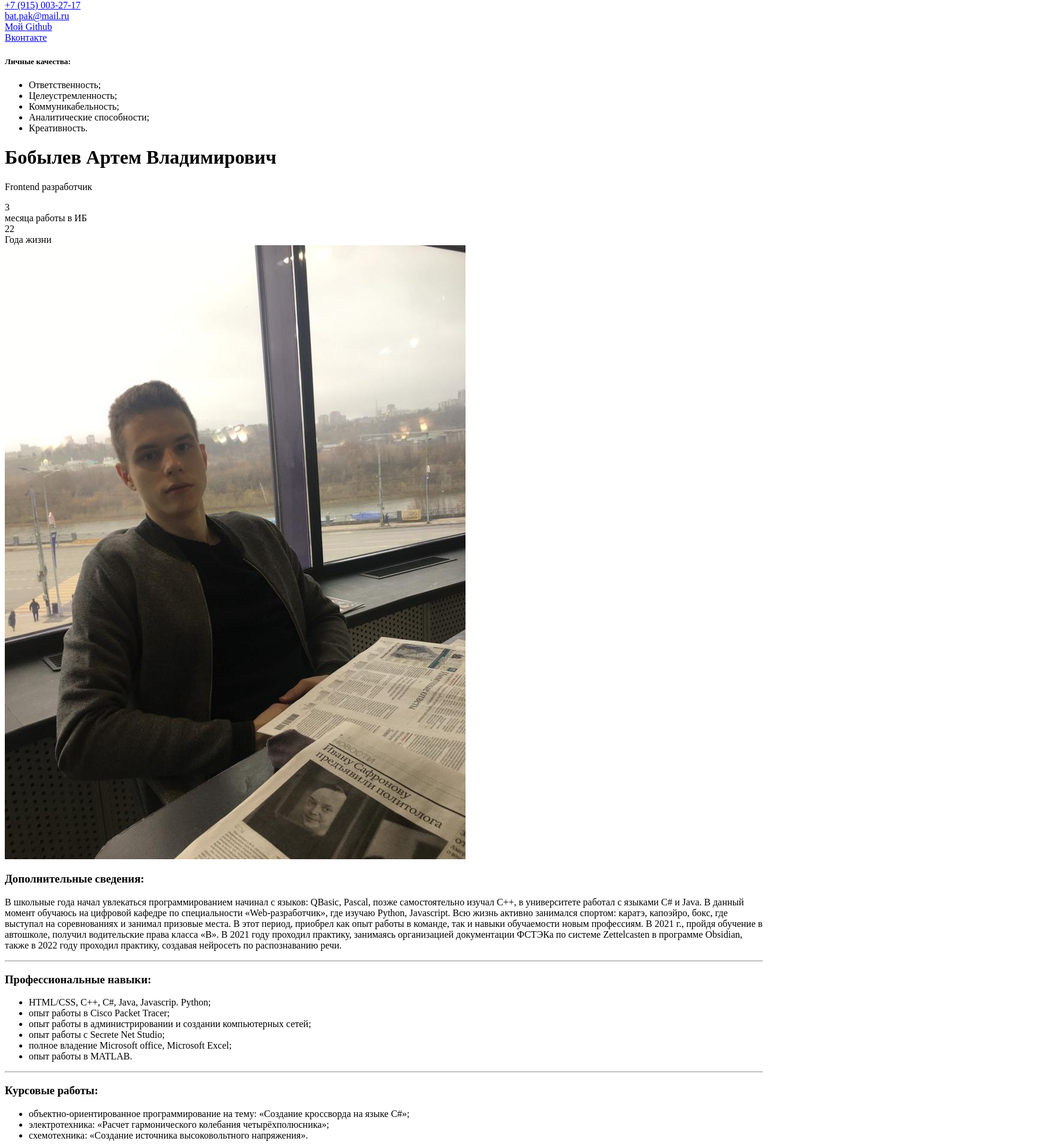
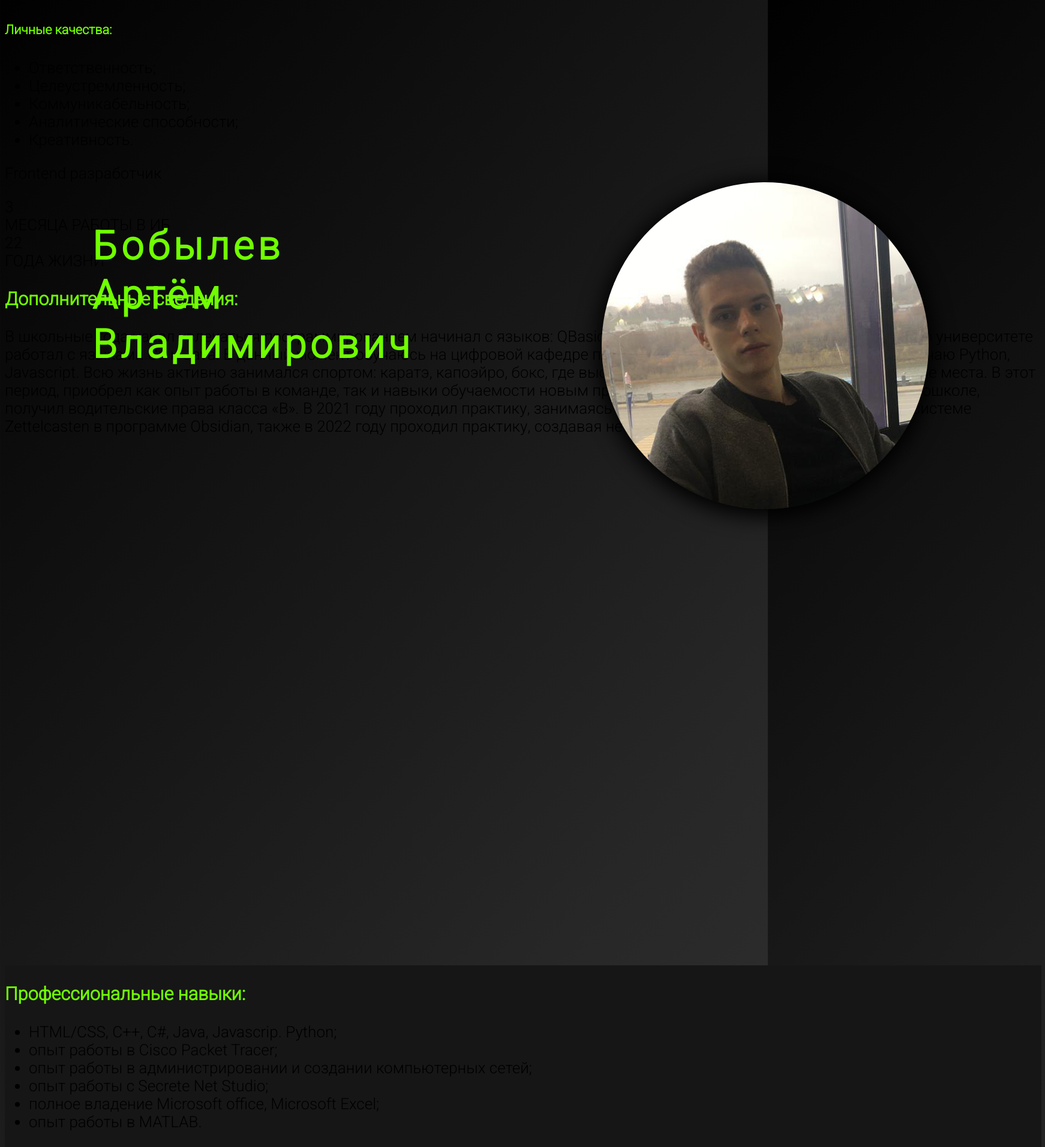
Before and after one commit to Gertykhan/ResumeLanding, an Angular app: page / in a window 1280 px wide. Shown: the part 60-1973 px from the top of the page at 60% size, 1742 px wide, since content can reach past the window. Built offline with nearby package versions, Linux system fonts and the light colour scheme.

Commit message:
Начал CSS подрубать

```diff
--- a/src/app/app.component.css
+++ b/src/app/app.component.css
@@ -0,0 +1,56 @@
+h1 {
+  color: #70FF00;
+
+  position: absolute;
+  width: 349px;
+  height: 182px;
+  left: 146px;
+  top: 350px;
+
+  font-size: 66px;
+  line-height: 82px;
+  letter-spacing: 0.1em;
+}
+h3{
+  color: #70FF00;
+}
+h5{
+  color: #70FF00;
+}
+.top {
+  height: 1634px;
+  width: 1728px;
+}
+.skills{
+  position: absolute;
+  width: 1728px;
+  height: 705px;
+  left: 0px;
+  top: 1634px;
+
+  background: #161616;
+}
+.projects {
+  height: 822px;
+  width: 1728px;
+}
+.graduate{
+  position: absolute;
+  width: 1728px;
+  height: 1487px;
+  left: 6px;
+  top: 3161px;
+
+  background: #161616;
+}
+#avatar{
+  position: absolute;
+  width: 545px;
+  left: 995px;
+  top: 328px;
+  border-radius: 300px;
+  box-shadow: 0px 5px 34px 8px rgba(0, 0, 0, 1);
+}
+.achievement{
+  text-transform: uppercase;
+}
--- a/src/app/app.component.html
+++ b/src/app/app.component.html
@@ -1,12 +1,13 @@
+<div class="top">
   <div class="head">
     <h5>Контакты:</h5>
-  <div>
-    <a href="tel:+79150032717"> +7 (915) 003-27-17</a> <br>
-    <a href="mailto:bat.pak@mail.ru">bat.pak@mail.ru</a> <br>
-    <a href="https://github.com/Gertykhan" target="_blank"> Мой Github</a> <br>
-    <a href="https://vk.com/artspiteful" target="_blank">Вконтакте</a>
-<!--    Ну да, а что? Мб друзей хотя бы найду.-->
-  </div>
+<!--    <div>-->
+<!--      <a href="tel:+79150032717"> +7 (915) 003-27-17</a> <br>-->
+<!--      <a href="mailto:bat.pak@mail.ru">bat.pak@mail.ru</a> <br>-->
+<!--      <a href="https://github.com/Gertykhan" target="_blank"> Мой Github</a> <br>-->
+<!--      <a href="https://vk.com/artspiteful" target="_blank">Вконтакте</a>-->
+<!--  &lt;!&ndash;    Ну да, а что? Мб друзей хотя бы найду.&ndash;&gt;-->
+<!--    </div>-->
     <h5>Личные качества:</h5>
     <ul>
       <li>Ответственность;</li>
@@ -17,14 +18,14 @@
     </ul>
   </div>
   <div class="Group2">
-  <h1>Бобылев Артем Владимирович</h1>
+    <h1>Бобылев Артём Владимирович</h1>
     <p>Frontend разработчик</p>
     <div> 3 </div>
-  <div> месяца работы  в ИБ </div>
+    <div class="achievement"> месяца работы  в ИБ </div>
     <div> 22 </div>
-  <div> Года жизни </div>
+    <div class="achievement"> Года жизни </div>
   </div>
-<img src="./assets/ivseenthis.jpg" alt="Моя фотография">
+  <img src="./assets/ivseenthis.jpg" alt="Моя фотография" id="avatar" >
   <div class="Group1">
     <h3> Дополнительные сведения:</h3>
     <p>В школьные года начал увлекаться программированием начинал с языков: QBasic, Pascal, позже самостоятельно изучал C++,
@@ -35,8 +36,8 @@
       В 2021 году проходил практику, занимаясь организацией документации ФСТЭКа по системе Zettelcasten в программе Obsidian,
       также в 2022 году проходил практику, создавая нейросеть по распознаванию речи.</p>
   </div>
-<hr>
-<div>
+</div>
+  <div class="skills">
     <h3> Профессиональные навыки:</h3>
     <ul>
       <li>HTML/CSS, C++, С#, Java, Javascrip. Python;</li>
@@ -49,7 +50,7 @@
   <!--Заменить это говно на картинки -->
   </div>
   <hr>
-<div class="Group11">
+  <div class="projects">
     <h3>Курсовые работы: </h3>
     <ul>
       <li>объектно-ориентированное программирование на тему: «Создание кроссворда на языке C#»;</li>
@@ -58,8 +59,7 @@
     </ul>
   <!--Заменить говно на картинки + слайдер-->
   </div>
-<hr>
-<div>
+  <div class="graduate">
     <h3>Образование:</h3>
     <div>
       <h5>Начально образоание:</h5>
--- a/src/styles.css
+++ b/src/styles.css
@@ -1 +1,15 @@
 /* You can add global styles to this file, and also import other style files */
+@import url('https://fonts.googleapis.com/css2?family=Roboto:wght@300&display=swap');
+
+body {
+  position: relative;
+  width: 1728px;
+  height: 4648px;
+  /*background-color: #161616;*/
+  background: linear-gradient(130.36deg, #000000 0%, #272727 44.03%, #494949 99.99%, #727272 100%);
+  font-size: 26px;
+  font-weight: normal;
+  font-family: 'Roboto', sans-serif;
+
+
+}
```
Also changed, not shown: src/assets/ivseenthis.jpg. Lines whose indentation alone changed are shown as unchanged.
